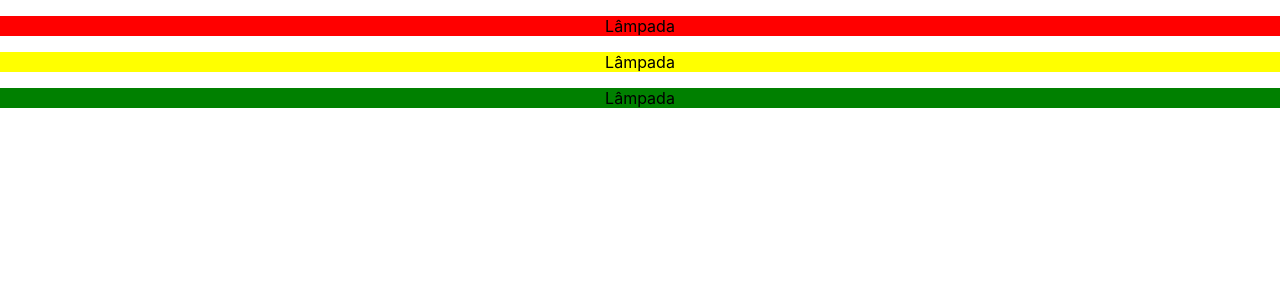
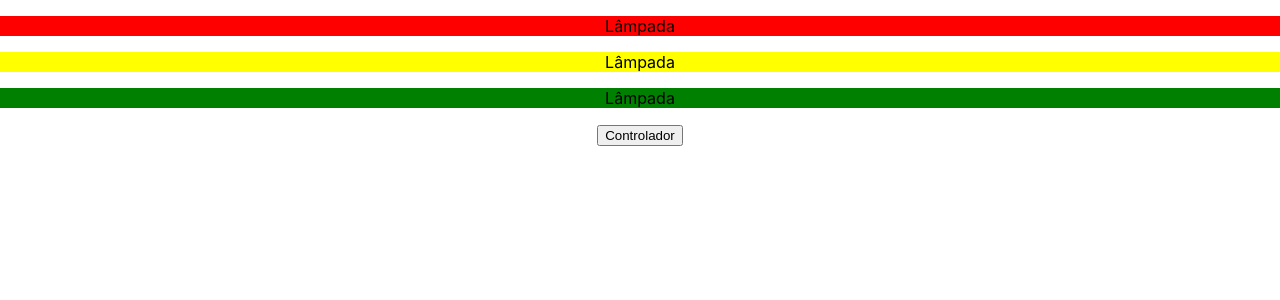
Before and after one commit to dududachary/react-semaforo, a React app: page / in a window 1280 px wide. Shown: the top 300 px of the page. Built offline with nearby package versions, Linux system fonts and the light colour scheme.

Commit message:
Criada classe controlador

```diff
--- a/src/app.css
+++ b/src/app.css
@@ -16,6 +16,10 @@ code {
   text-align: center;
 }
 
+.lampada {
+  width: 5;
+}
+
 .vermelho {
   background: red;
 }
--- a/src/app.jsx
+++ b/src/app.jsx
@@ -2,12 +2,14 @@ import React from 'react';
 import ReactDOM from 'react-dom';
 import './app.css';
 import Semaforo from './semaforo.jsx';
+import Controlador from './controlador.jsx';
 
 class App extends React.Component {
   render() {
     return (
       <div className="App">
         <Semaforo />
+        <Controlador />
       </div>
     )
   }
--- /dev/null
+++ b/src/controlador.jsx
@@ -0,0 +1,15 @@
+import React from "react";
+import ReactDOM from "react-dom";
+import "./app.css";
+
+class Controlador extends React.Component {
+  render () {
+    return (
+      <button>
+        Controlador
+      </button>
+    )
+  }
+}
+
+export default Controlador;
```
